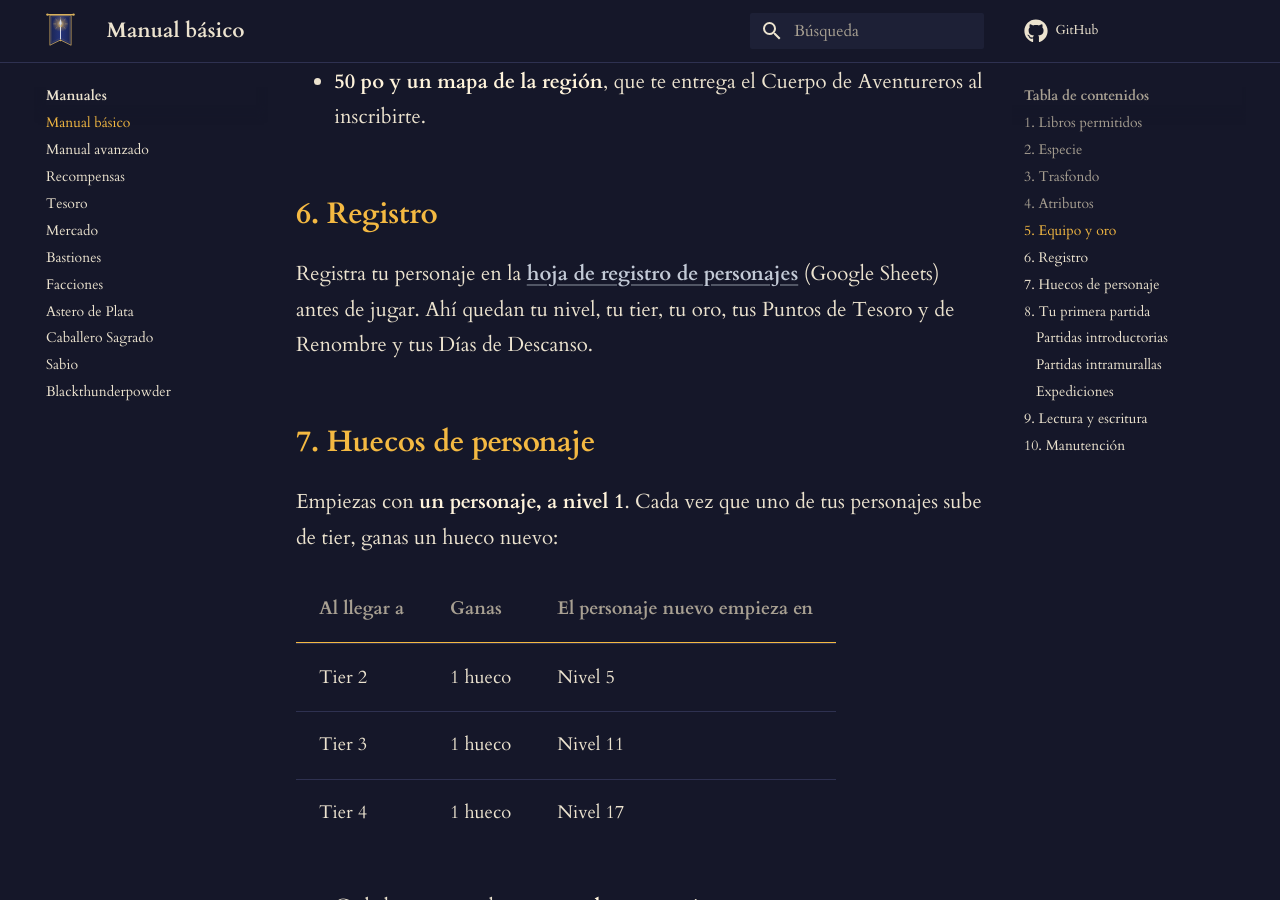
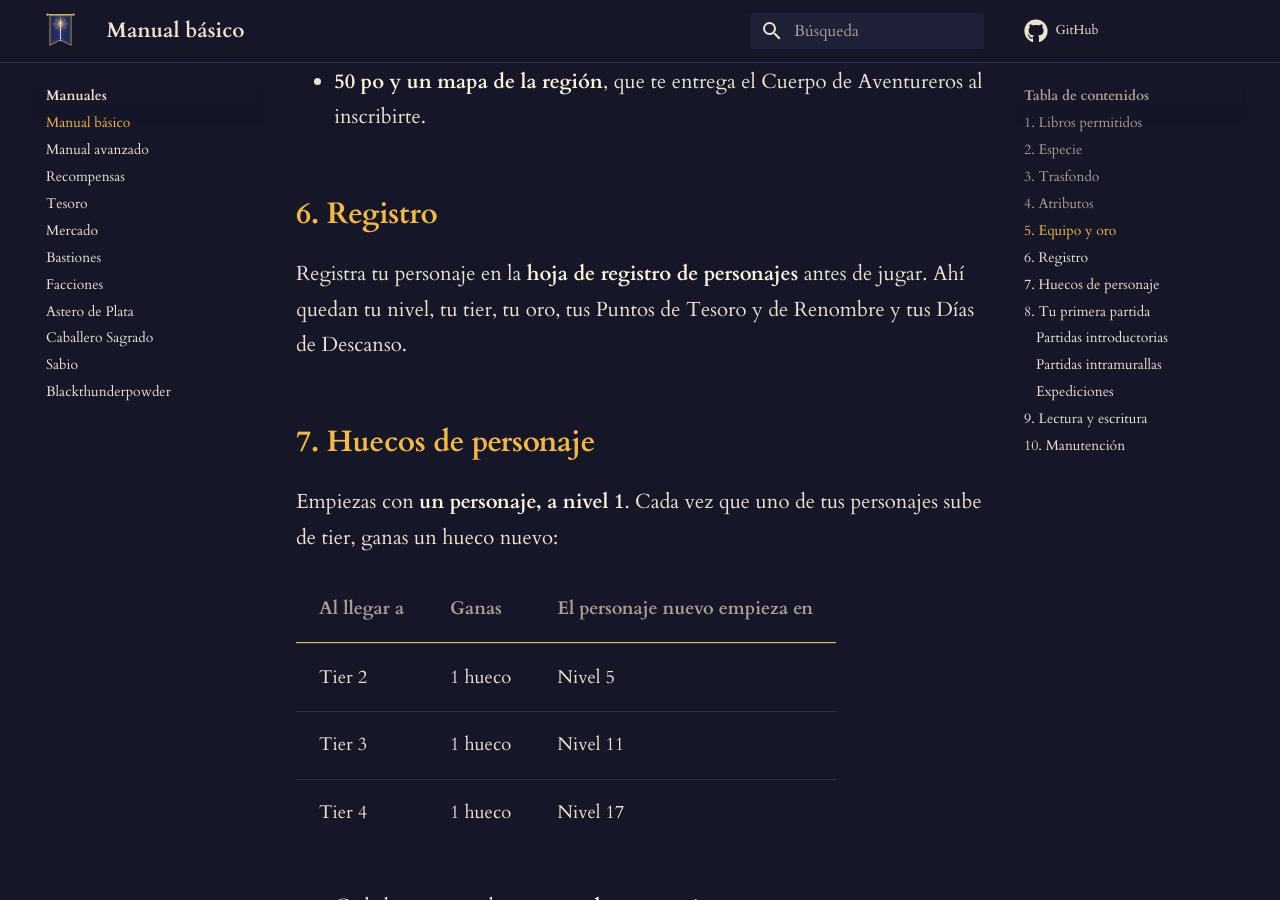
Before and after one commit to MagicFlee-hue/lanza-de-plata, an MkDocs documentation site: the page built from docs/documentos/manual-basico.md, in a window 1280 px wide and 900 px high, scrolled down 3165 px. Built offline with MkDocs 1.6.1 and Material for MkDocs 9.7.7, drawn with Linux system fonts in a browser that asks for light colours; comment, search, counter and statistics services are not loaded.

Commit message:
Update manual-basico.md

```diff
--- a/docs/documentos/manual-basico.md
+++ b/docs/documentos/manual-basico.md
@@ -63,7 +63,7 @@ Empiezas con:
 
 ## 6. Registro
 
-Registra tu personaje en la **[hoja de registro de personajes](https://docs.google.com/spreadsheets/d/1QzgLjxXs5M-6_O-IhiIEr9-S-Lg3La-x/edit?gid=554051115#gid=554051115)** (Google Sheets) antes de jugar. Ahí quedan tu nivel, tu tier, tu oro, tus Puntos de Tesoro y de Renombre y tus Días de Descanso.
+Registra tu personaje en la **hoja de registro de personajes** antes de jugar. Ahí quedan tu nivel, tu tier, tu oro, tus Puntos de Tesoro y de Renombre y tus Días de Descanso.
 
 ## 7. Huecos de personaje
 
```
